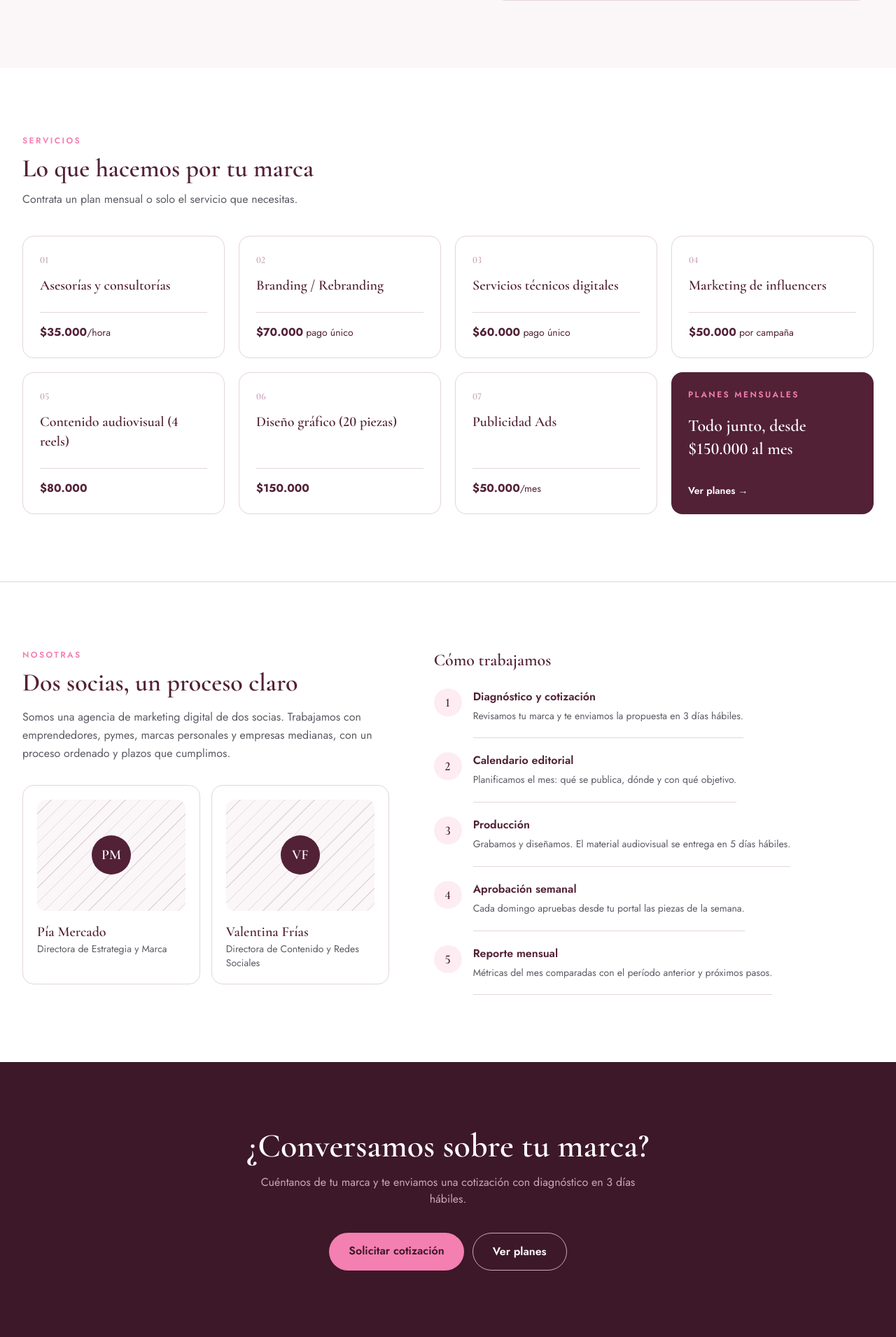
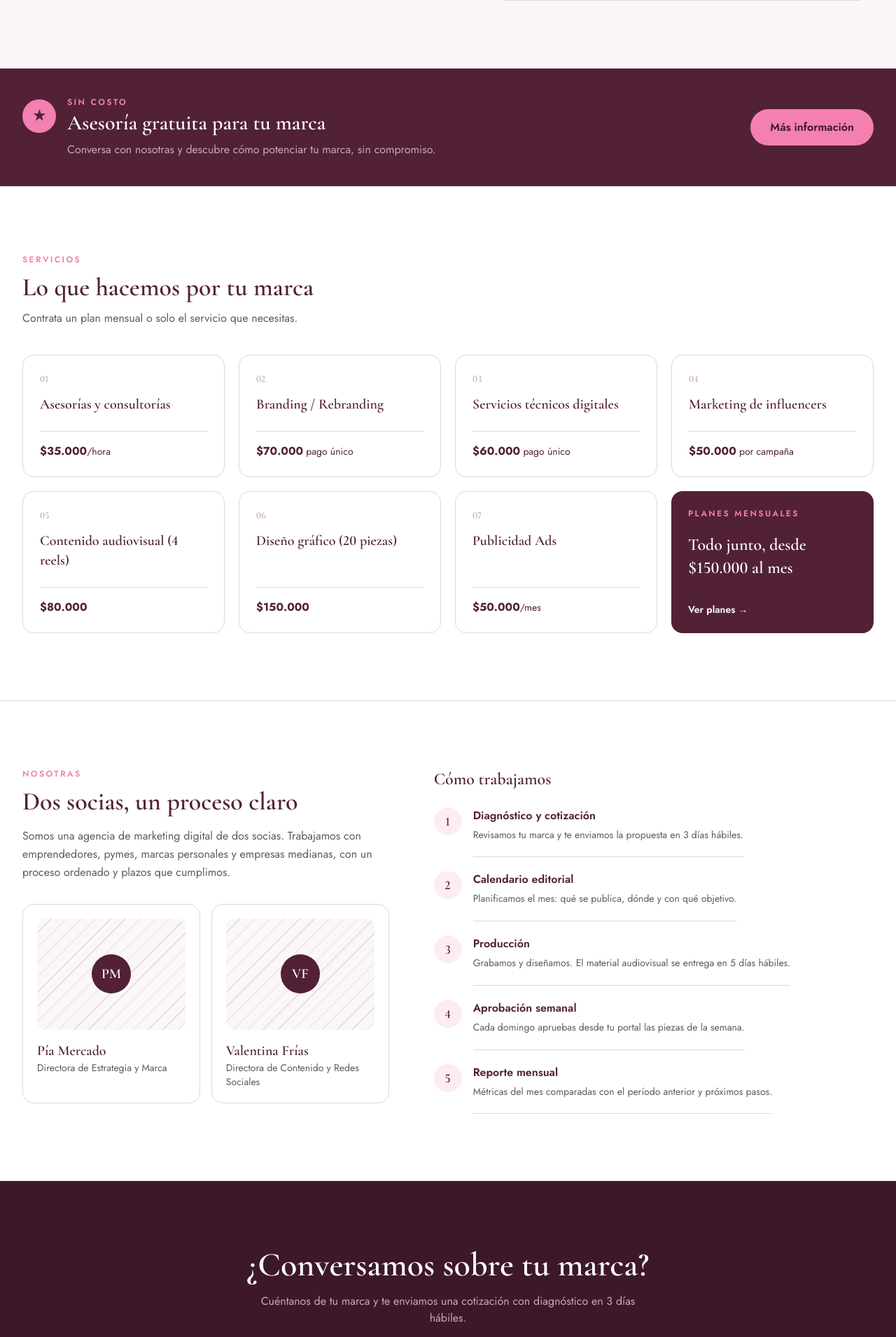
Before and after one commit to ChristianCuadra/capstone, a Django app: page / in a window 1280 px wide. Shown: the part 862-2773 px from the top of the page at 70% size. Run offline with Django 5.2, Linux system fonts and the light colour scheme; data comes from the database, SQL or seed files in the repository; parts of the project's set-up code (start-up, migrations or seed data) failed here and were passed over; some libraries are stand-ins or nearby versions.

Commit message:
Sitio: destacado de asesoria gratuita en el inicio con boton Mas informacion (sin conectar)

```diff
--- a/plataforma/apps/website/templates/website/home.html
+++ b/plataforma/apps/website/templates/website/home.html
@@ -36,6 +36,22 @@
       </div>
       {% endif %}
     </div>
+  </div>
+</section>
+
+{# ── Asesoría gratuita (destacado) ─────────────────────────────────── #}
+{# TODO: el botón "Más información" aún no se conecta; falta definir el contenido y el flujo de la asesoría con la agencia. #}
+<section id="asesoria-gratis" aria-labelledby="asesoria-titulo" class="border-y border-gris-borde bg-vino">
+  <div class="mx-auto flex max-w-7xl flex-col items-start gap-6 px-4 py-8 sm:px-6 md:flex-row md:items-center md:justify-between lg:px-8 lg:py-10">
+    <div class="flex items-start gap-4">
+      <span class="mt-1 grid h-12 w-12 shrink-0 place-items-center rounded-full bg-rosa font-serif text-xl text-vino" aria-hidden="true">★</span>
+      <div>
+        <p class="text-xs font-semibold uppercase tracking-[0.2em] text-rosa">Sin costo</p>
+        <h2 id="asesoria-titulo" class="mt-1 font-serif text-2xl text-white sm:text-3xl">Asesoría gratuita para tu marca</h2>
+        <p class="mt-2 max-w-xl text-lila">Conversa con nosotras y descubre cómo potenciar tu marca, sin compromiso.</p>
+      </div>
+    </div>
+    <button type="button" id="asesoria-mas-info" class="shrink-0 rounded-full bg-rosa px-7 py-3.5 font-semibold text-vino-oscuro hover:bg-white">Más información</button>
   </div>
 </section>
 
```
Also changed, not shown: plataforma/apps/website/tests.py (+7 -0 lines).
